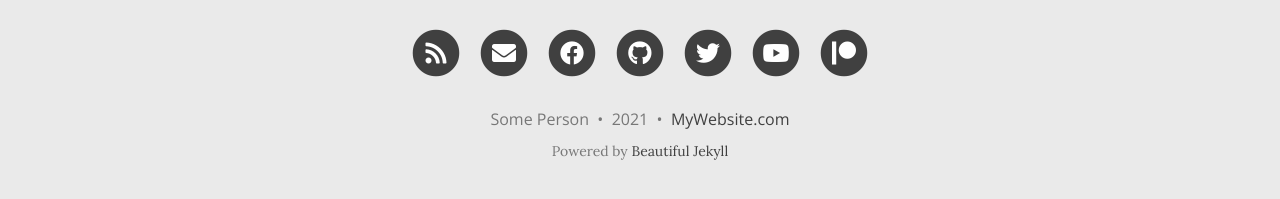
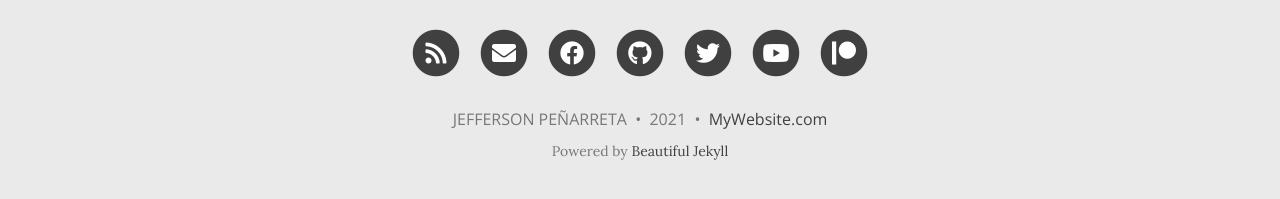
Before and after one commit to Djefferso/dario.github.io, a Jekyll site: the page built from index.html, in a window 1280 px wide and 1252 px high. Shown: the part 1040-1239 px from the top of the window. Built offline with Jekyll 4.4.1, drawn with Linux system fonts in a browser that asks for light colours; nearby versions of some CDN libraries; the list of posts is cut into pages by our own code; comment, search, counter and statistics services are not loaded.

Commit message:
Update _config.yml

```diff
--- a/_config.yml
+++ b/_config.yml
@@ -9,7 +9,7 @@
 title: BIENVENIDOS A MI PAGINA WEB
 
 # Your name to show in the footer
-author: Some Person
+author: JEFFERSON PEÑARRETA
 
 # --- List of links in the navigation bar --- #
 
```
